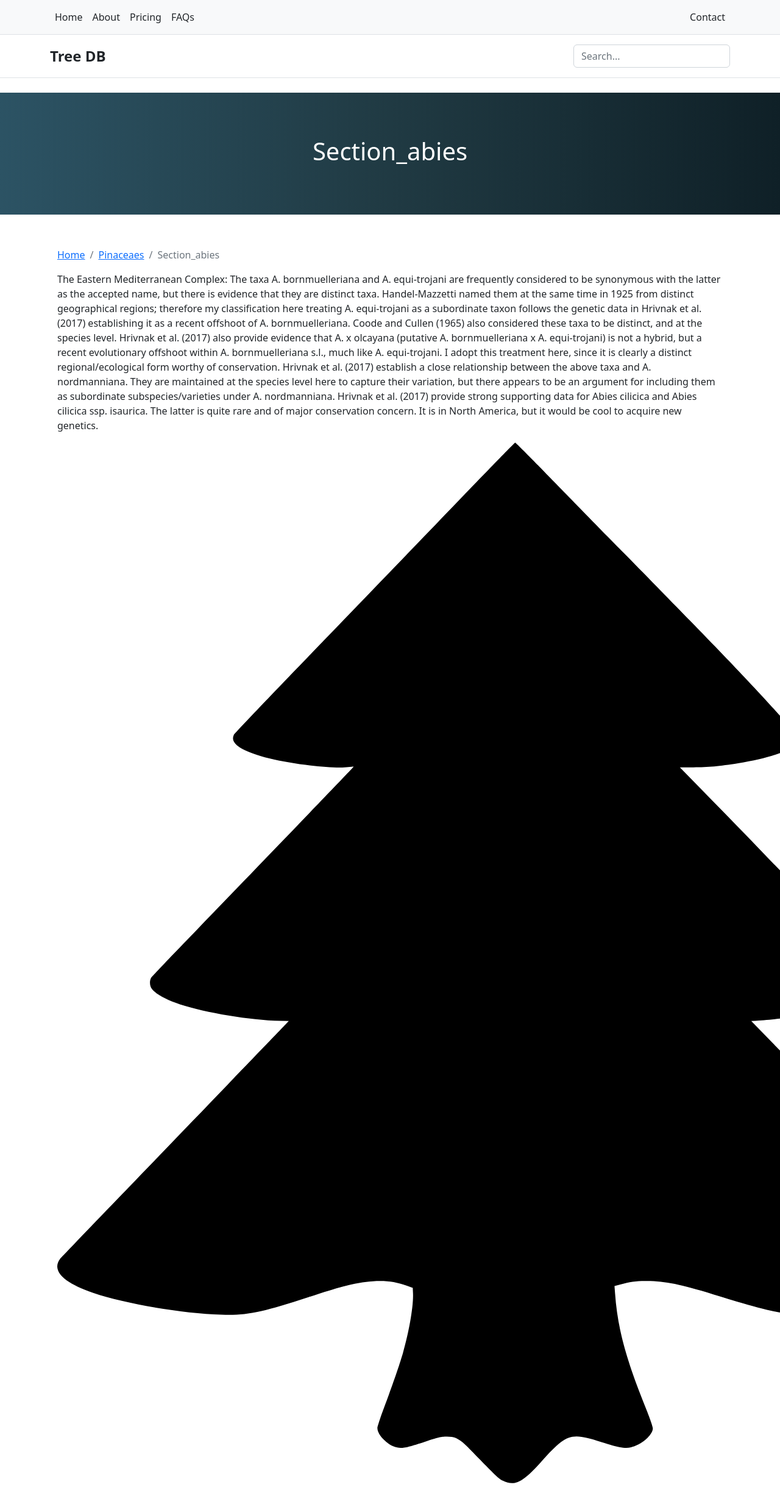
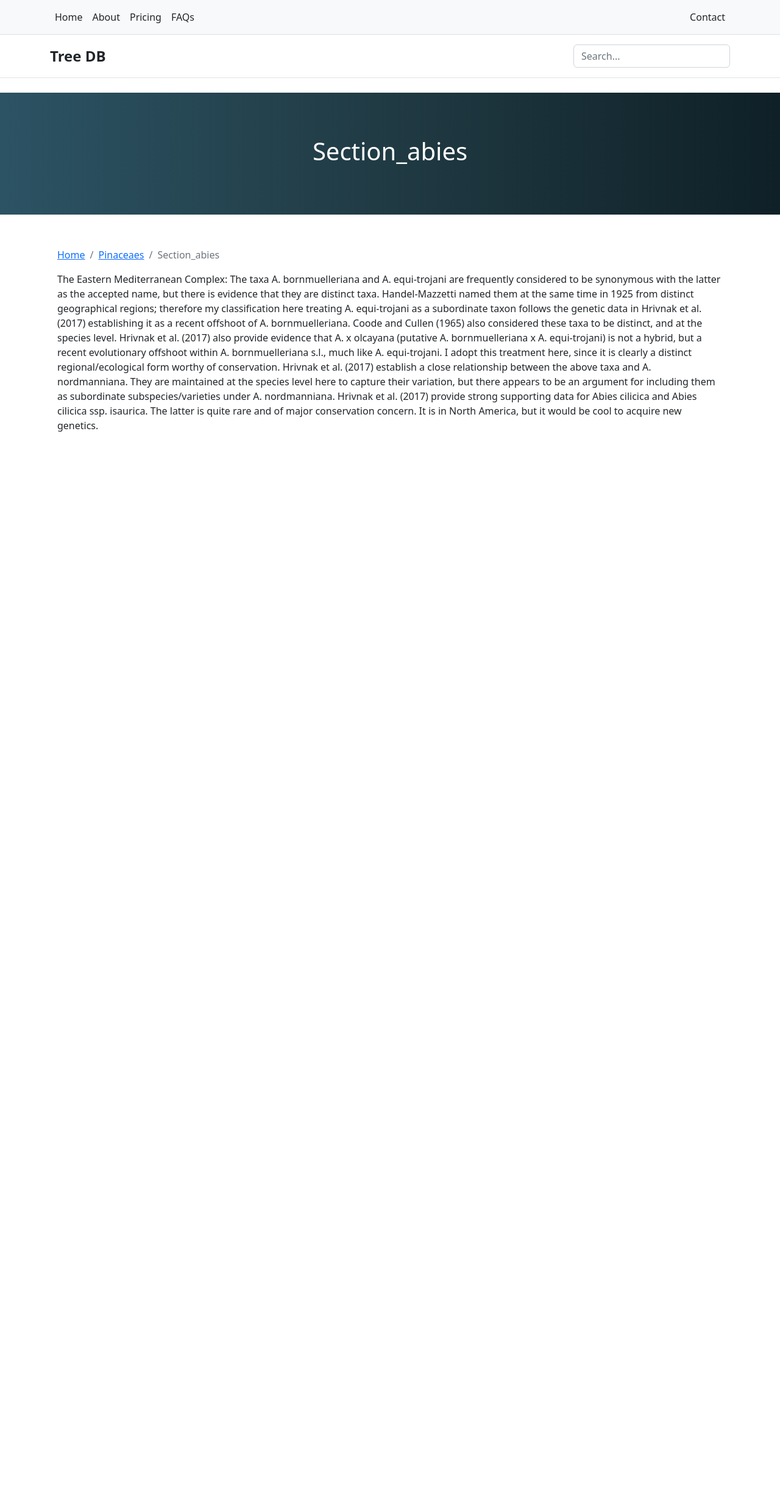
Before and after one commit to leabs/Tree-TSAR, a Jekyll site: the page built from _abies/section_abies.md, in a window 1280 px wide. Shown: the whole page at 61% size. Built offline with Jekyll 4.4.1, drawn with Linux system fonts in a browser that asks for light colours; after the commit the page ends 900 px from its top, so only the background shows below that.

Commit message:
Update from Forestry.io stevenleabo@gmail.com updated _abies/section_abies.md

```diff
--- a/_abies/section_abies.md
+++ b/_abies/section_abies.md
@@ -5,5 +5,3 @@ layout: post
 
 ---
 The Eastern Mediterranean Complex: The taxa A. bornmuelleriana and A. equi-trojani are frequently considered to be synonymous with the latter as the accepted name, but there is evidence that they are distinct taxa. Handel-Mazzetti named them at the same time in 1925 from distinct geographical regions; therefore my classification here treating A. equi-trojani as a subordinate taxon follows the genetic data in Hrivnak et al. (2017) establishing it as a recent offshoot of A. bornmuelleriana. Coode and Cullen (1965) also considered these taxa to be distinct, and at the species level. Hrivnak et al. (2017) also provide evidence that A. x olcayana (putative A. bornmuelleriana x A. equi-trojani) is not a hybrid, but a recent evolutionary offshoot within A. bornmuelleriana s.l., much like A. equi-trojani. I adopt this treatment here, since it is clearly a distinct regional/ecological form worthy of conservation. Hrivnak et al. (2017) establish a close relationship between the above taxa and A. nordmanniana. They are maintained at the species level here to capture their variation, but there appears to be an argument for including them as subordinate subspecies/varieties under A. nordmanniana. Hrivnak et al. (2017) provide strong supporting data for Abies cilicica and Abies cilicica ssp. isaurica. The latter is quite rare and of major conservation concern. It is in North America, but it would be cool to acquire new genetics.
-
-![](/uploads/tree.svg)
```
